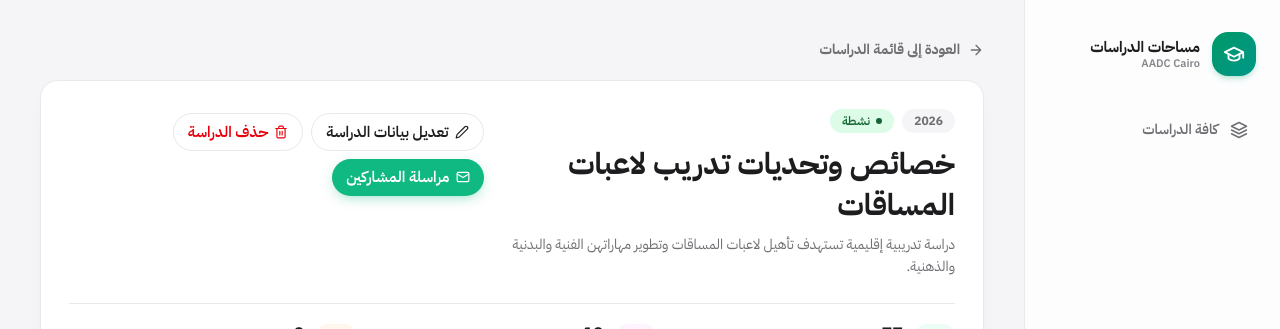
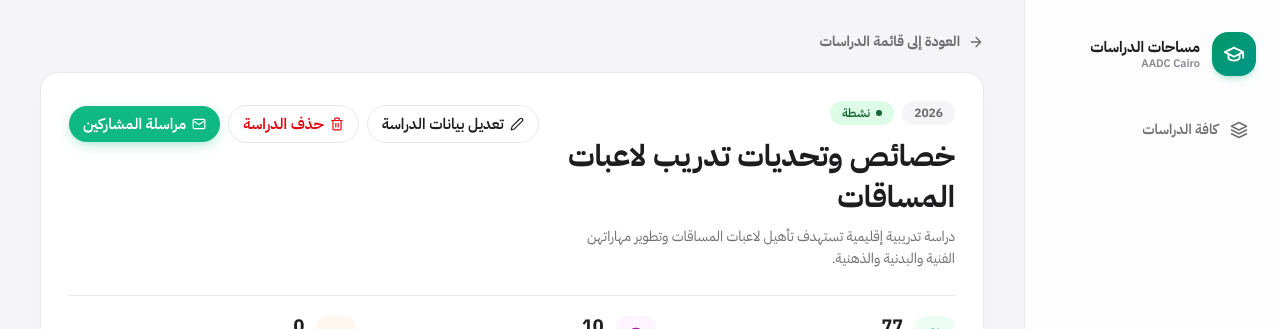
Before and after one commit to biZenX/Studies, a Next.js app: page /studies/1 in a window 1280 px wide. Shown: the top 329 px of the page. Built offline with nearby package versions, Linux system fonts and the light colour scheme; no server answers; the database is empty.

Commit message:
style: expand layout max-width to 1600px and remove empty horizontal margins

```diff
--- a/src/components/AppShell.tsx
+++ b/src/components/AppShell.tsx
@@ -140,8 +140,8 @@ export function AppShell({ children }: { children: ReactNode }) {
         <Sidebar />
         <div className="flex min-w-0 flex-1 flex-col">
           <MobileBar />
-          <main className="flex-1 px-3 py-5 sm:px-6 sm:py-8 lg:px-10 lg:py-10">
-            <div className="mx-auto w-full max-w-6xl">{children}</div>
+          <main className="flex-1 px-3 py-5 sm:px-6 sm:py-7 lg:px-8 lg:py-8 xl:px-10">
+            <div className="mx-auto w-full max-w-[1600px]">{children}</div>
           </main>
         </div>
       </div>
--- a/src/components/StudiesDashboard.tsx
+++ b/src/components/StudiesDashboard.tsx
@@ -273,7 +273,7 @@ export function StudiesDashboard({
           )}
         </div>
       ) : (
-        <div className="grid gap-4 sm:grid-cols-2 xl:grid-cols-3">
+        <div className="grid gap-4 sm:grid-cols-2 xl:grid-cols-3 2xl:grid-cols-4">
           {filtered.map((s, i) => (
             <StudyCard
               key={s.id}
--- a/src/components/StudyDetail.tsx
+++ b/src/components/StudyDetail.tsx
@@ -273,7 +273,7 @@ export function StudyDetail({
       {/* Main Study Card */}
       <div className="card mb-6 p-5 sm:p-7">
         <div className="flex flex-col gap-5 lg:flex-row lg:items-start lg:justify-between">
-          <div className="min-w-0 max-w-2xl">
+          <div className="min-w-0 flex-1 max-w-4xl">
             <div className="mb-2.5 flex flex-wrap items-center gap-2">
               <span className="num inline-flex items-center rounded-full bg-[var(--bg)] px-3 py-1 text-xs font-bold text-[var(--text-secondary)]">
                 {study.year}
```
